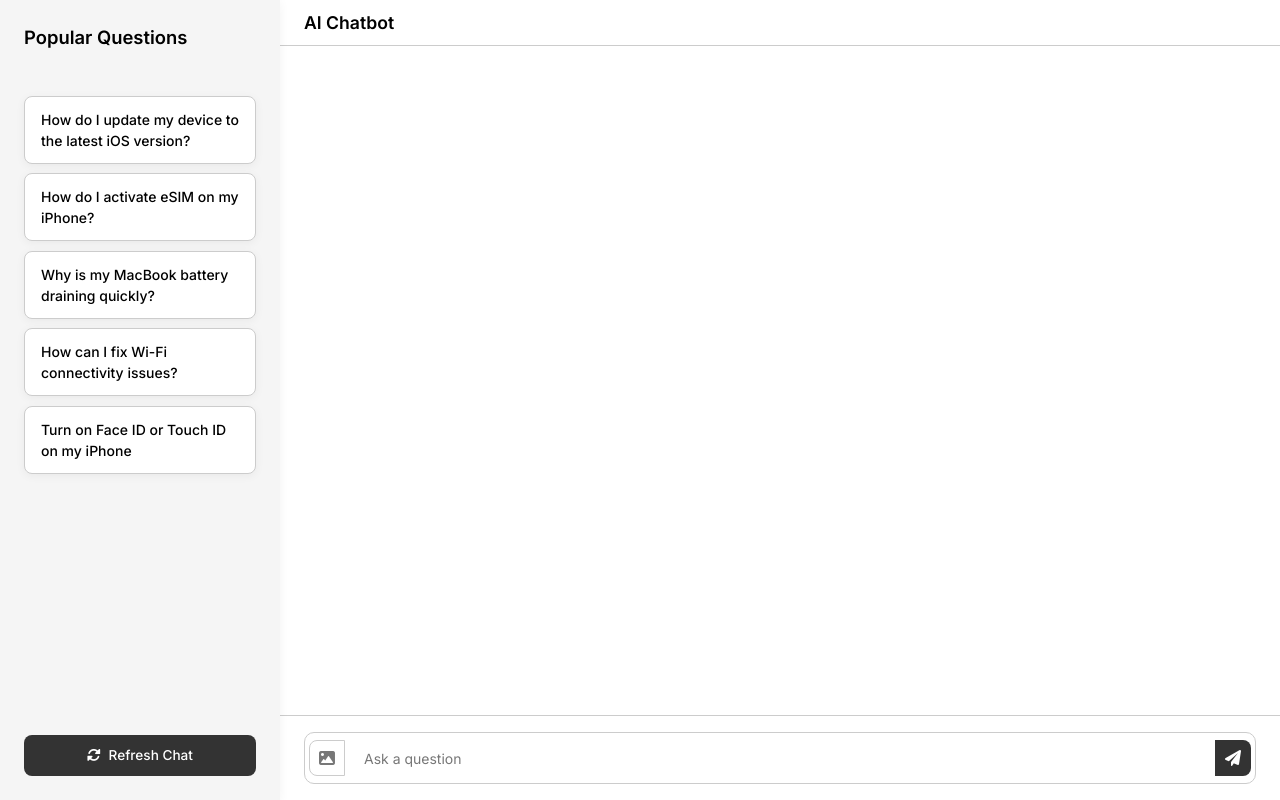
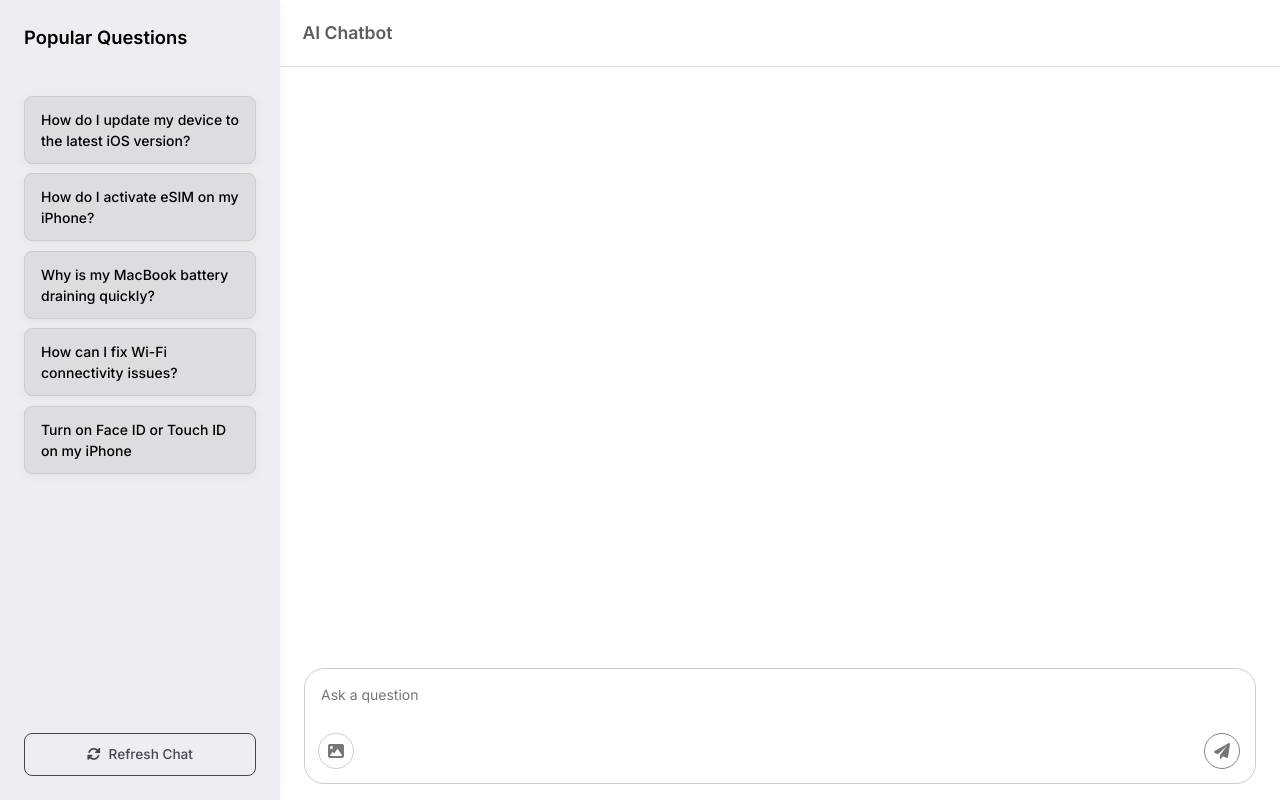
Before and after one commit to sujal03/mobile-repair-chatbot, a Flask app: page /chatbot in a window 1280 px wide. Run offline with Flask 3, Linux system fonts and the light colour scheme; data that the repository does not hold is empty; some libraries are stand-ins or nearby versions.

Commit message:
Update the ui according to figma

```diff
--- a/main.py
+++ b/main.py
@@ -1,7 +1,7 @@
 from flask import (
     Flask, render_template, request, jsonify, make_response, redirect, url_for
 )
-from chatbot import (
+from utils.chatbot import (
     generate_llm_response, generate_suggestions, chat_history_collection
 )
 import os
--- a/static/css/style.css
+++ b/static/css/style.css
@@ -38,7 +38,7 @@ body {
 
 .sidebar {
   width: 280px;
-  background: var(--light-bg);
+  background: #EDEEF1;
   padding: 1.5rem;
   flex-direction: column;
   gap: 1.5rem;
@@ -72,7 +72,7 @@ body {
 }
 
 .suggestion-chip {
-  background: var(--white);
+  background: #DCDDE1;
   border-radius: 8px;
   padding: 0.75rem 1rem;
   cursor: pointer;
@@ -97,9 +97,9 @@ body {
 }
 
 .refresh-chat-btn {
-  background: var(--primary);
-  color: var(--white);
-  border: none;
+  background: transparent;
+  color: #444654;
+  border: 1px solid #444654;
   border-radius: 8px;
   padding: 0.65rem 1rem;
   cursor: pointer;
@@ -114,10 +114,16 @@ body {
 
 .refresh-chat-btn:hover {
   background: #000000;
+  color: #ffffff;
 }
 
 .refresh-chat-btn i {
+  color: #444654;
   margin-right: 0.5rem;
+}
+
+.refresh-chat-btn:hover i {
+  color: #ffffff;
 }
 
 .main-content {
@@ -129,9 +135,9 @@ body {
 }
 
 .chat-header {
-  padding: 0.75rem 1.5rem;
+  padding: 1.4rem;
   background: var(--white);
-  border-bottom: 1px solid var(--border-color);
+  border-bottom: 1px solid #DCDDE1;
   display: flex;
   align-items: center;
 }
@@ -158,7 +164,7 @@ body {
   font-size: 1.1rem;
   font-weight: 600;
   margin: 0;
-  color: var(--text-primary);
+  color: #5D5D5D;
 }
 
 .chat-messages {
@@ -181,9 +187,10 @@ body {
 }
 
 .user-message {
-  background: var(--user-msg-bg);
+  background: #DCDDE1;
   margin-left: auto;
   align-self: flex-end;
+  border-radius: 20px;
 }
 
 .bot-message {
@@ -218,22 +225,24 @@ body {
   color: var(--white);
   font-size: 0.85rem;
   flex-shrink: 0;
+  display: none;
 }
 
 .input-container {
   padding: 1rem 1.5rem;
   background: var(--white);
-  border-top: 1px solid var(--border-color);
+  /* border-top: 1px solid #838383; */
   position: sticky;
   bottom: 0;
 }
 
 .input-group {
   background: var(--white);
-  border-radius: 10px;
+  border-radius: 20px;
   padding: 0.25rem;
   display: flex;
-  align-items: center;
+  flex-direction: column;
+  align-items: flex-start;
   gap: 0.5rem;
   border: 1px solid var(--border-color);
 }
@@ -258,10 +267,10 @@ body {
 
 .send-btn,
 .image-upload-label {
-  background: var(--primary);
-  color: var(--white);
-  border: none;
-  border-radius: 8px;
+  background: var(--white);
+  color: #767676;
+  border: 1px solid #838383;
+  border-radius: 50px;
   width: 36px;
   height: 36px;
   display: flex;
@@ -278,7 +287,23 @@ body {
 }
 
 .send-btn:hover {
-  background: #000000;
+  background: var(--light-bg);
+}
+
+input#user_message {
+    width: 100%;
+}
+
+.button-wrap {
+    width: 100%;
+    display: flex;
+    justify-content: space-between;
+    align-items: center;
+    padding: 10px;
+}
+
+.img-icon-wrap {
+    display: flex;
 }
 
 .image-upload-label:hover {
@@ -290,7 +315,7 @@ body {
   max-height: 70px;
   object-fit: cover;
   border-radius: 6px;
-  margin: 0.4rem;
+  margin: 0 0.4rem;
   display: none;
 }
 
--- a/templates/index.html
+++ b/templates/index.html
@@ -52,12 +52,18 @@
             <!-- Input area -->
             <div class="input-container">
                 <form id="chat-form" class="input-group" enctype="multipart/form-data">
-                    <label for="image-upload" class="image-upload-label"><i class="fas fa-image"></i></label>
-                    <input type="file" id="image-upload" name="image" accept="image/*" style="display: none;">
-                    <img id="image-preview" class="image-preview" alt="Image preview">
                     <input type="text" id="user_message" name="user_message" class="form-control"
                            placeholder="Ask a question" autocomplete="off">
-                    <button type="submit" class="send-btn" id="send-btn"><i class="fas fa-paper-plane"></i></button>
+                    <div class="button-wrap">
+                        <div class="img-icon-wrap">
+                            <label for="image-upload" class="image-upload-label"><i class="fas fa-image"></i></label>
+                            <input type="file" id="image-upload" name="image" accept="image/*" style="display: none;">
+                            <img id="image-preview" class="image-preview" alt="Image preview">
+                        </div>
+                        <div class="send-btn-wrap">
+                            <button type="submit" class="send-btn" id="send-btn"><i class="fas fa-paper-plane"></i></button>
+                        </div>
+                    </div>
                 </form>
             </div>
         </div>
--- a/chatbot.py
+++ b/utils/chatbot.py
@@ -10,7 +10,7 @@ import base64
 from io import BytesIO
 import logging
 from datetime import datetime
-from prompts import main_prompt, get_follow_up_questions
+from utils.prompts import main_prompt, get_follow_up_questions
 
 # Configure logging
 logging.basicConfig(level=logging.INFO)
```
Also changed, not shown: utils/prompts.py (renamed from prompts.py, +4 -4 lines).
